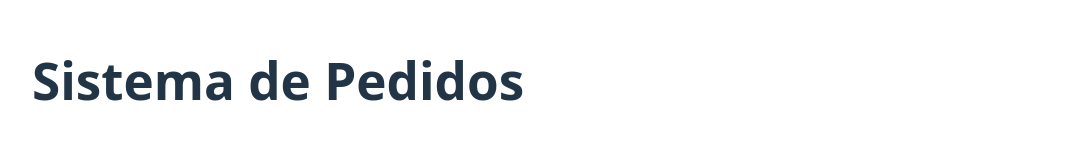
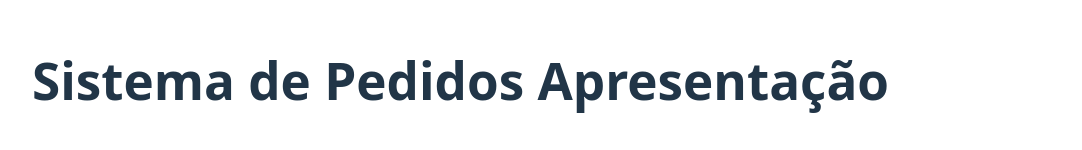
Before and after one commit to antiderson/Api-projeto-semanal, a React (Vite) app in the folder front-pedidos/: page / in a window 1280 px wide. Shown: the part 232-382 px from the top of the page, without its empty margins (0-1082 px from the left). Built offline with nearby package versions, Linux system fonts and the light colour scheme; no server answers.

Commit message:
apresentacao

```diff
--- a/front-pedidos/src/App.tsx
+++ b/front-pedidos/src/App.tsx
@@ -9,7 +9,7 @@ function App() {
 
   return (
     <div style={{ padding: '2rem' }}>
-      <h1>Sistema de Pedidos</h1>
+      <h1>Sistema de Pedidos Apresentação</h1>
       <PedidoForm onSuccess={toggleReload} />
       <PedidoList key={reload ? 'a' : 'b'} />
     </div>
```
